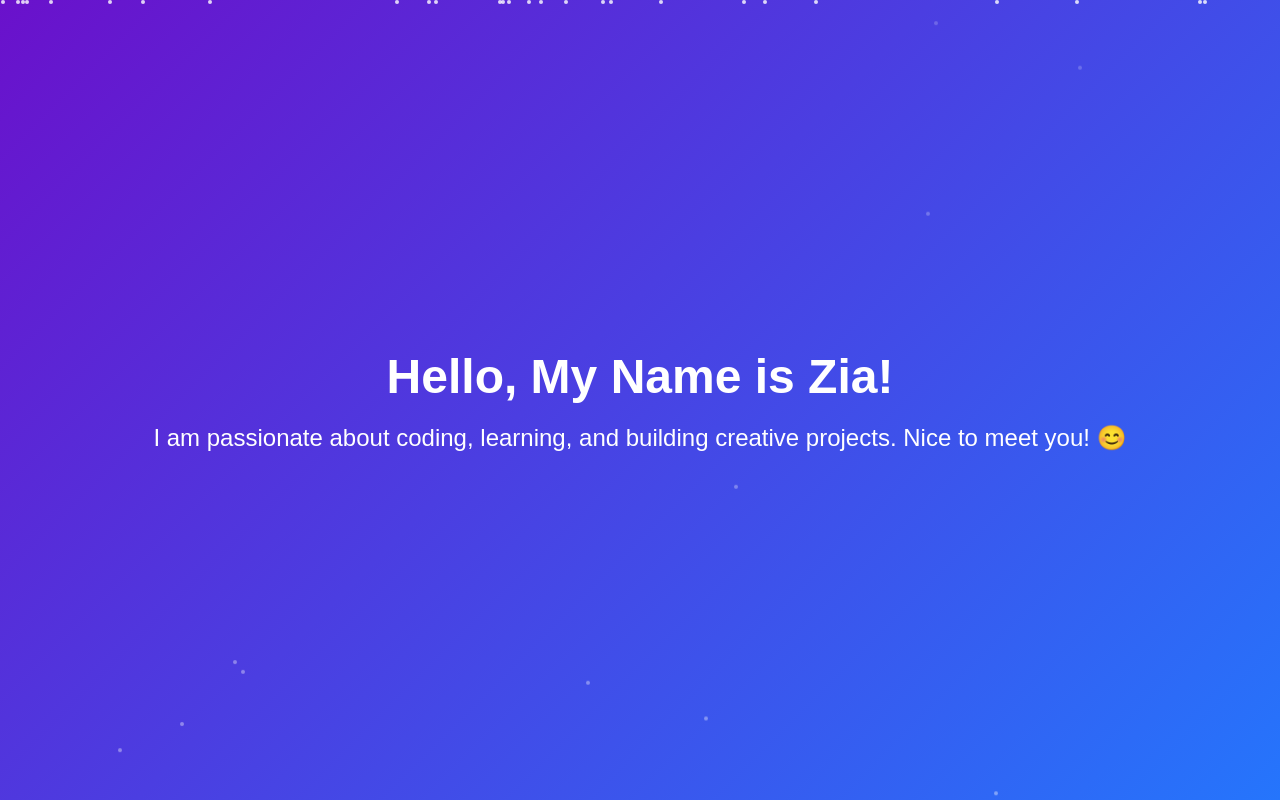
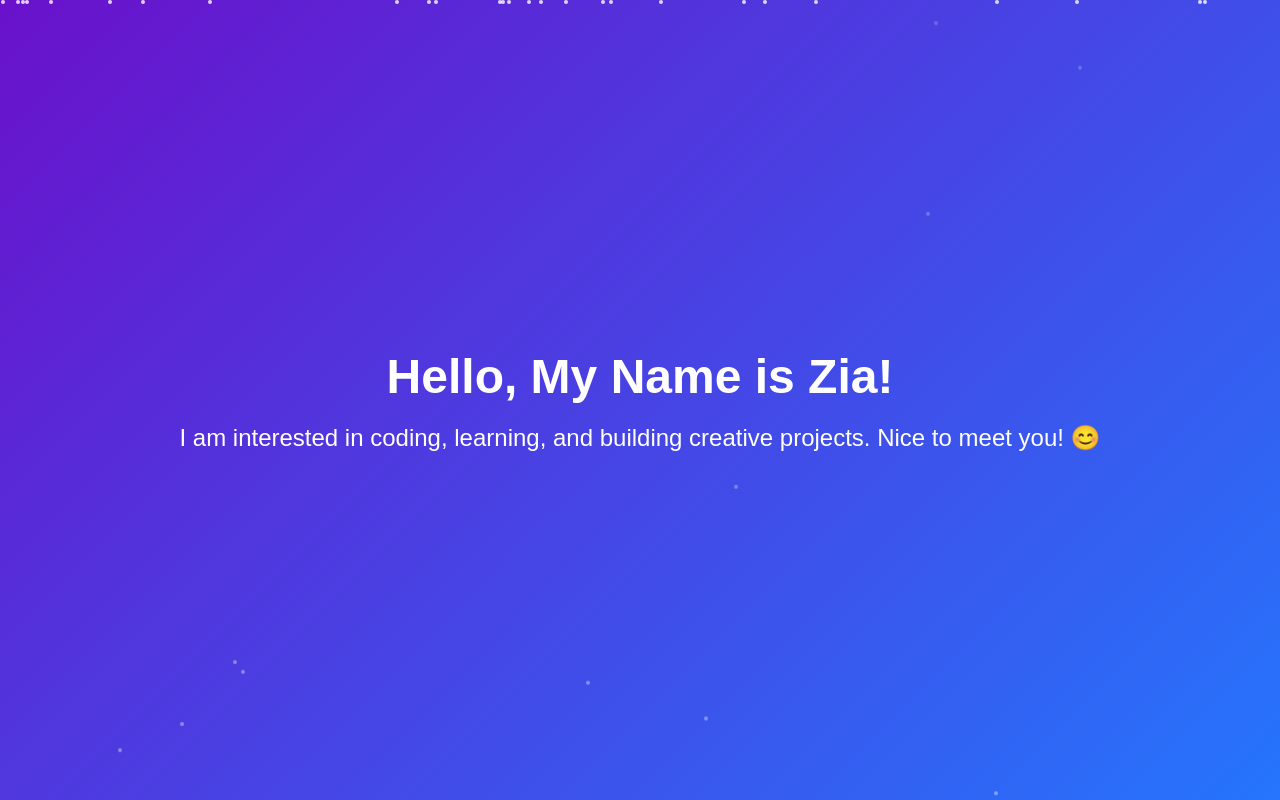
Before and after one commit to Zia-Berd/TechState, a plain HTML site: page index.html in a window 1280 px wide. Drawn offline with Linux system fonts and the light colour scheme.

Commit message:
second time changed

```diff
--- a/index.html
+++ b/index.html
@@ -116,7 +116,7 @@
 </div>
 <div class="about-container">
     <h1>Hello, My Name is Zia!</h1>
-    <p>I am passionate about coding, learning, and building creative projects. Nice to meet you! 😊</p>
+    <p>I am interested in coding, learning, and building creative projects. Nice to meet you! 😊</p>
 </div>
 </body>
 </html>
```
